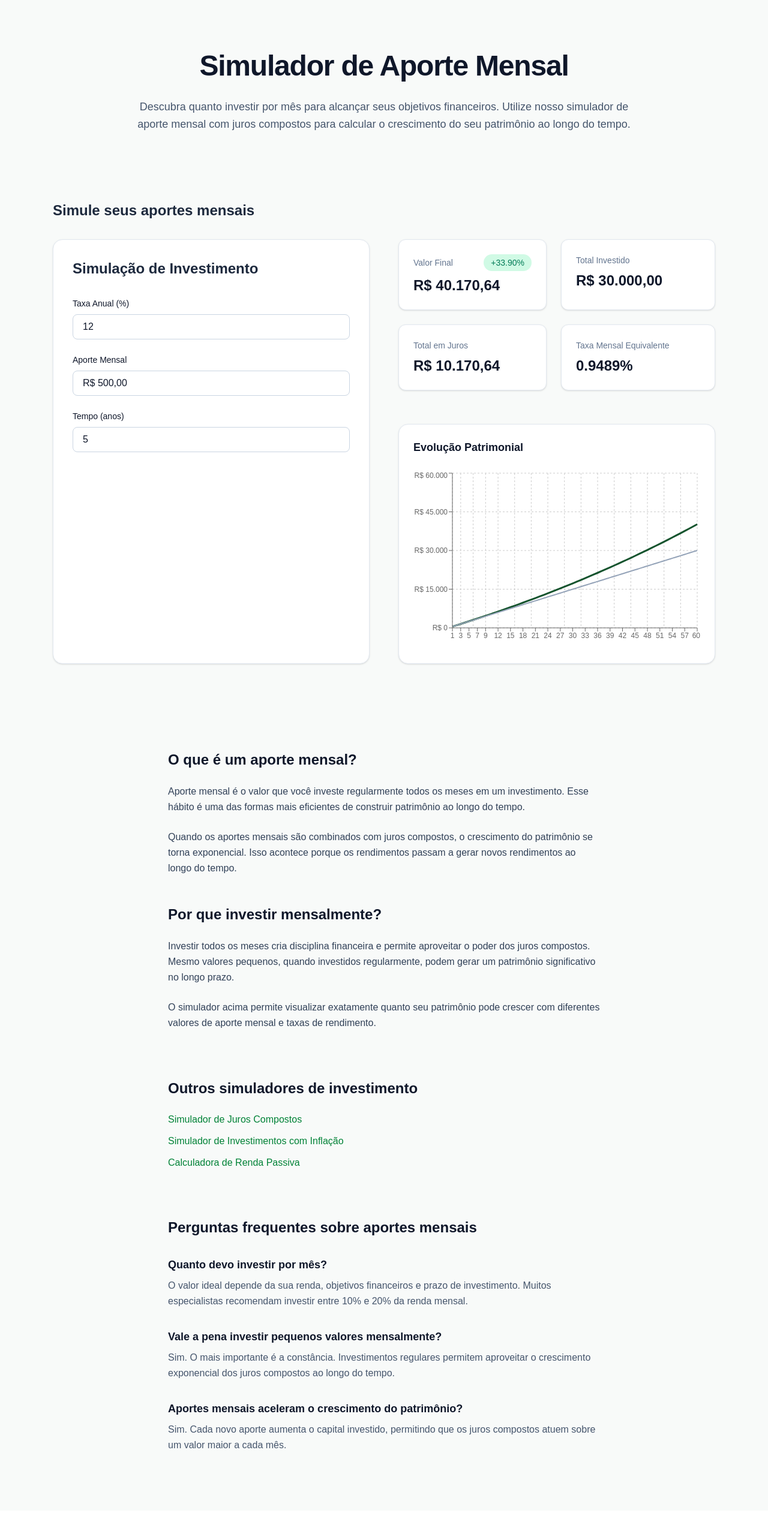
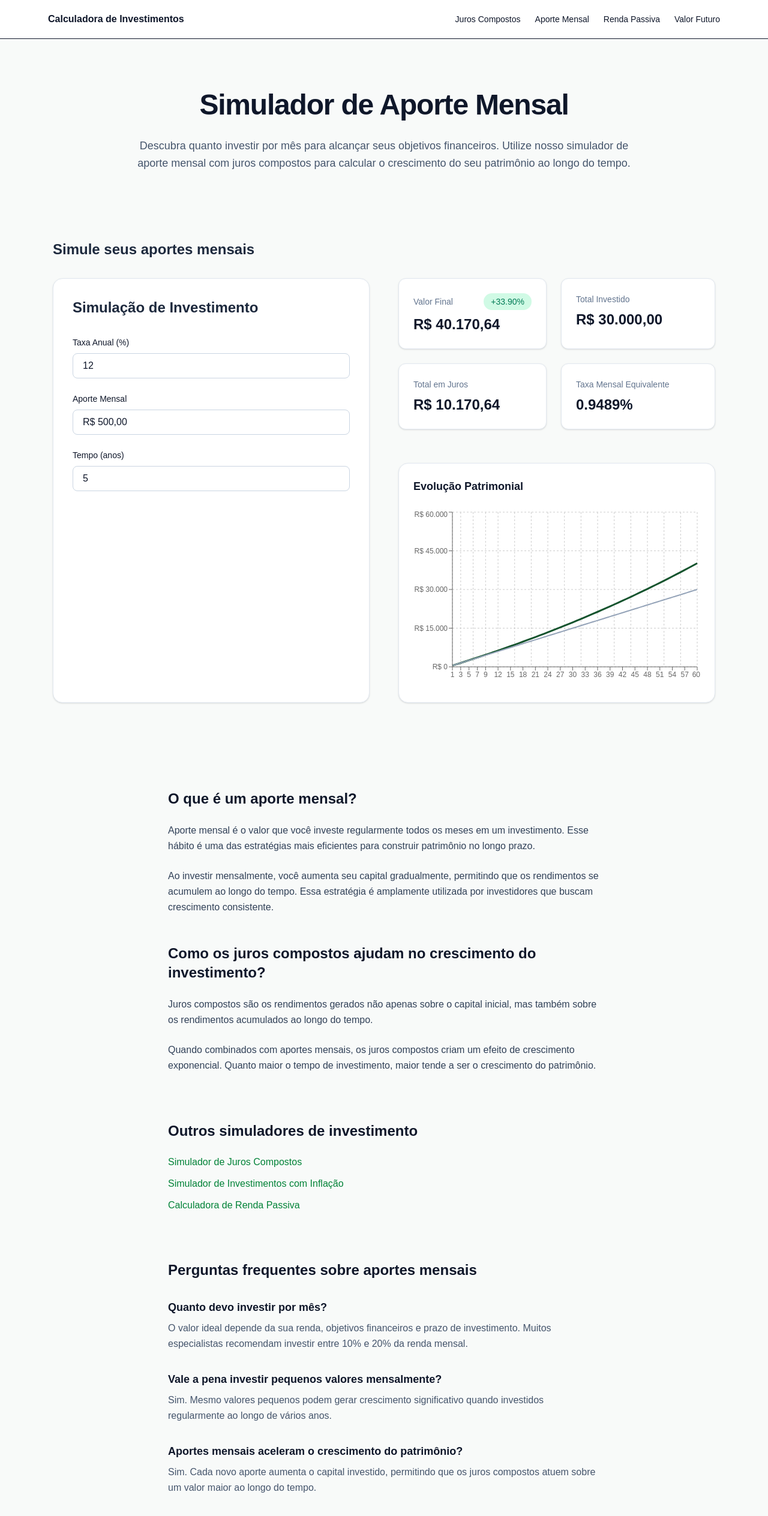
Before and after one commit to Gabrielfernandes7/simulador-juros-composto, a Next.js app: page /simulador-aporte-mensal in a window 1280 px wide. Shown: the top 2528 px of the page at 60% size. Built offline with nearby package versions, Linux system fonts and the light colour scheme.

Commit message:
simulador aporte mensal

```diff
--- a/src/app/simulador-aporte-mensal/page.tsx
+++ b/src/app/simulador-aporte-mensal/page.tsx
@@ -1,14 +1,56 @@
 import { Simulator } from "@/components/Simulator"
+import Link from "next/link"
 
 export const metadata = {
   title: "Simulador de Aporte Mensal | Calcule seus Investimentos com Juros Compostos",
   description:
-    "Descubra quanto seus aportes mensais podem crescer ao longo do tempo utilizando juros compostos. Simule investimentos com capital inicial, aportes mensais e taxa anual.",
+    "Simule quanto seus aportes mensais podem crescer com juros compostos. Descubra quanto investir por mês e veja a evolução do seu patrimônio ao longo do tempo.",
+  alternates: {
+    canonical: "https://simulador-juros-composto.vercel.app/simulador-aporte-mensal",
+  },
+  openGraph: {
+    title: "Simulador de Aporte Mensal",
+    description:
+      "Calcule quanto seus aportes mensais podem render ao longo do tempo com juros compostos.",
+    url: "https://simulador-juros-composto.vercel.app/simulador-aporte-mensal",
+    siteName: "Simulador de Juros",
+    type: "website",
+  },
 }
 
 export default function Page() {
   return (
     <main className="min-h-screen bg-[#F8FAF9] text-[#0F172A]">
+
+      {/* NAVBAR */}
+      <nav className="border-b bg-white">
+        <div className="max-w-6xl mx-auto px-4 flex items-center justify-between h-16">
+
+          <span className="font-semibold">
+            Calculadora de Investimentos
+          </span>
+
+          <div className="flex gap-6 text-sm">
+
+            <Link href="/simulador-juros-compostos">
+              Juros Compostos
+            </Link>
+
+            <Link href="/simulador-aporte-mensal">
+              Aporte Mensal
+            </Link>
+
+            <Link href="/simulador-renda-passiva">
+              Renda Passiva
+            </Link>
+
+            <Link href="/simulador-valor-futuro">
+              Valor Futuro
+            </Link>
+
+          </div>
+        </div>
+      </nav>
 
       {/* HERO */}
       <section className="max-w-4xl mx-auto px-6 pt-20 pb-12 text-center">
@@ -33,9 +75,9 @@ export default function Page() {
         </h2>
 
         <Simulator
-            showInitialAmount={false}
-            showInflation={false}
-            initialValues={{ initialAmount: 0 }}
+          showInitialAmount={false}
+          showInflation={false}
+          initialValues={{ initialAmount: 0 }}
         />
 
       </section>
@@ -49,32 +91,31 @@ export default function Page() {
 
         <p className="text-slate-700 leading-relaxed mb-6">
           Aporte mensal é o valor que você investe regularmente todos os meses
-          em um investimento. Esse hábito é uma das formas mais eficientes de
-          construir patrimônio ao longo do tempo.
+          em um investimento. Esse hábito é uma das estratégias mais eficientes
+          para construir patrimônio no longo prazo.
         </p>
 
         <p className="text-slate-700 leading-relaxed mb-6">
-          Quando os aportes mensais são combinados com juros compostos,
-          o crescimento do patrimônio se torna exponencial. Isso acontece
-          porque os rendimentos passam a gerar novos rendimentos ao longo
-          do tempo.
+          Ao investir mensalmente, você aumenta seu capital gradualmente,
+          permitindo que os rendimentos se acumulem ao longo do tempo.
+          Essa estratégia é amplamente utilizada por investidores que
+          buscam crescimento consistente.
         </p>
 
         <h2 className="text-2xl font-semibold mt-12 mb-6">
-          Por que investir mensalmente?
+          Como os juros compostos ajudam no crescimento do investimento?
         </h2>
 
         <p className="text-slate-700 leading-relaxed mb-6">
-          Investir todos os meses cria disciplina financeira e permite
-          aproveitar o poder dos juros compostos. Mesmo valores pequenos,
-          quando investidos regularmente, podem gerar um patrimônio
-          significativo no longo prazo.
+          Juros compostos são os rendimentos gerados não apenas sobre o
+          capital inicial, mas também sobre os rendimentos acumulados
+          ao longo do tempo.
         </p>
 
         <p className="text-slate-700 leading-relaxed">
-          O simulador acima permite visualizar exatamente quanto seu
-          patrimônio pode crescer com diferentes valores de aporte
-          mensal e taxas de rendimento.
+          Quando combinados com aportes mensais, os juros compostos criam
+          um efeito de crescimento exponencial. Quanto maior o tempo de
+          investimento, maior tende a ser o crescimento do patrimônio.
         </p>
 
       </section>
@@ -89,21 +130,21 @@ export default function Page() {
         <ul className="space-y-3 text-green-700 font-medium">
 
           <li>
-            <a href="/simulador-juros-compostos" className="hover:underline">
+            <Link href="/simulador-juros-compostos" className="hover:underline">
               Simulador de Juros Compostos
-            </a>
+            </Link>
           </li>
 
           <li>
-            <a href="/simulador-inflacao-investimentos" className="hover:underline">
+            <Link href="/simulador-inflacao-investimentos" className="hover:underline">
               Simulador de Investimentos com Inflação
-            </a>
+            </Link>
           </li>
 
           <li>
-            <a href="/calculadora-renda-passiva" className="hover:underline">
+            <Link href="/calculadora-renda-passiva" className="hover:underline">
               Calculadora de Renda Passiva
-            </a>
+            </Link>
           </li>
 
         </ul>
@@ -137,9 +178,9 @@ export default function Page() {
             </h3>
 
             <p className="text-slate-600 mt-2 leading-relaxed">
-              Sim. O mais importante é a constância. Investimentos
-              regulares permitem aproveitar o crescimento exponencial
-              dos juros compostos ao longo do tempo.
+              Sim. Mesmo valores pequenos podem gerar crescimento
+              significativo quando investidos regularmente ao longo
+              de vários anos.
             </p>
           </div>
 
@@ -151,13 +192,30 @@ export default function Page() {
             <p className="text-slate-600 mt-2 leading-relaxed">
               Sim. Cada novo aporte aumenta o capital investido,
               permitindo que os juros compostos atuem sobre
-              um valor maior a cada mês.
+              um valor maior ao longo do tempo.
             </p>
           </div>
 
         </div>
 
       </section>
+
+      {/* SCHEMA WEB APPLICATION */}
+      <script
+        type="application/ld+json"
+        dangerouslySetInnerHTML={{
+          __html: JSON.stringify({
+            "@context": "https://schema.org",
+            "@type": "WebApplication",
+            "name": "Simulador de Aporte Mensal",
+            "applicationCategory": "FinanceApplication",
+            "operatingSystem": "Web",
+            "url": "https://simulador-juros-composto.vercel.app/simulador-aporte-mensal",
+            "description":
+              "Ferramenta online para simular investimentos com aportes mensais e juros compostos."
+          })
+        }}
+      />
 
       {/* FAQ SCHEMA */}
       <script
@@ -172,7 +230,7 @@ export default function Page() {
                 "name": "Quanto devo investir por mês?",
                 "acceptedAnswer": {
                   "@type": "Answer",
-                  "text": "O valor ideal depende da renda e dos objetivos financeiros. Muitos especialistas sugerem investir entre 10% e 20% da renda mensal."
+                  "text": "O valor depende da renda e dos objetivos financeiros. Muitos especialistas sugerem investir entre 10% e 20% da renda mensal."
                 }
               },
               {
@@ -180,7 +238,15 @@ export default function Page() {
                 "name": "Vale a pena investir pequenos valores mensalmente?",
                 "acceptedAnswer": {
                   "@type": "Answer",
-                  "text": "Sim. Mesmo valores pequenos podem gerar crescimento significativo quando investidos regularmente ao longo do tempo."
+                  "text": "Sim. Investimentos pequenos, quando feitos regularmente, podem crescer significativamente ao longo do tempo."
+                }
+              },
+              {
+                "@type": "Question",
+                "name": "O que são juros compostos?",
+                "acceptedAnswer": {
+                  "@type": "Answer",
+                  "text": "Juros compostos são rendimentos calculados sobre o capital inicial e também sobre os rendimentos acumulados ao longo do tempo."
                 }
               }
             ]
```
